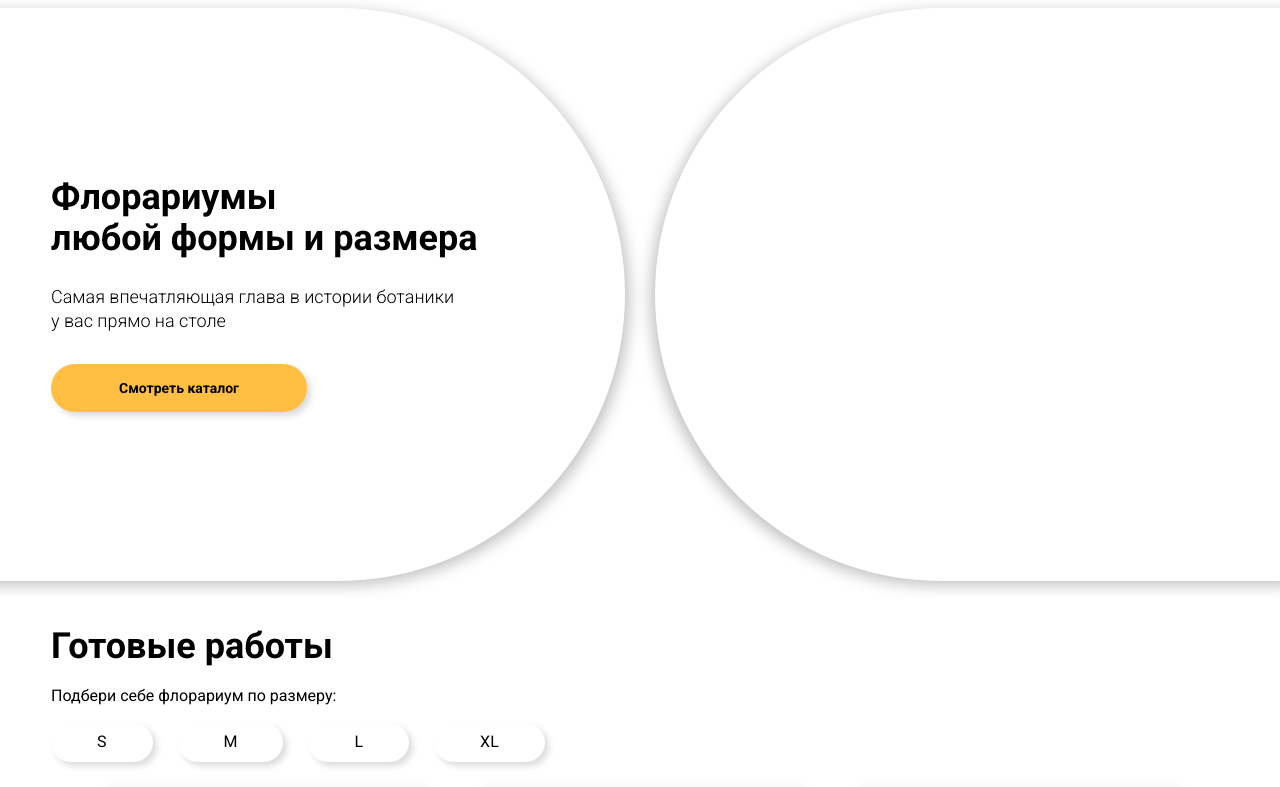
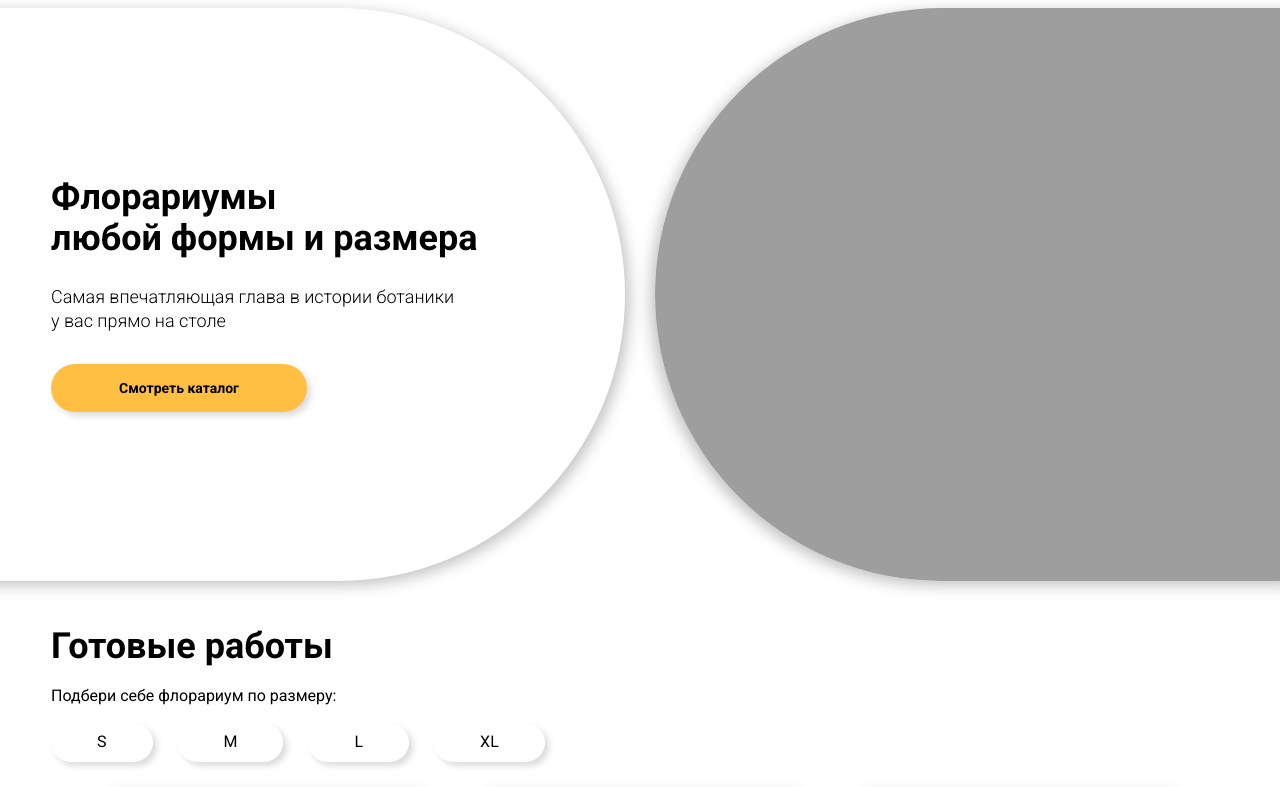
Before and after one commit to webdevdelfa/florarium_0522, a plain HTML site: page index.html in a window 1280 px wide. Shown: the part 94-881 px from the top of the page. Drawn offline with Linux system fonts and the light colour scheme; the site is published under a folder, as on GitHub Pages, so addresses that start at the root find nothing.

Commit message:
Add files via upload

```diff
--- a/index.html
+++ b/index.html
@@ -72,7 +72,7 @@
                     </div>
                 </div>
                 <div class="hero__slider hero__item">
-                    <img src="/img/hero_img.jpg" alt="florarium" class="hero__img">
+                    <img src="img/hero_img.jpg" alt="florarium" class="hero__img">
                 </div>
             </div>
         </section>
```
